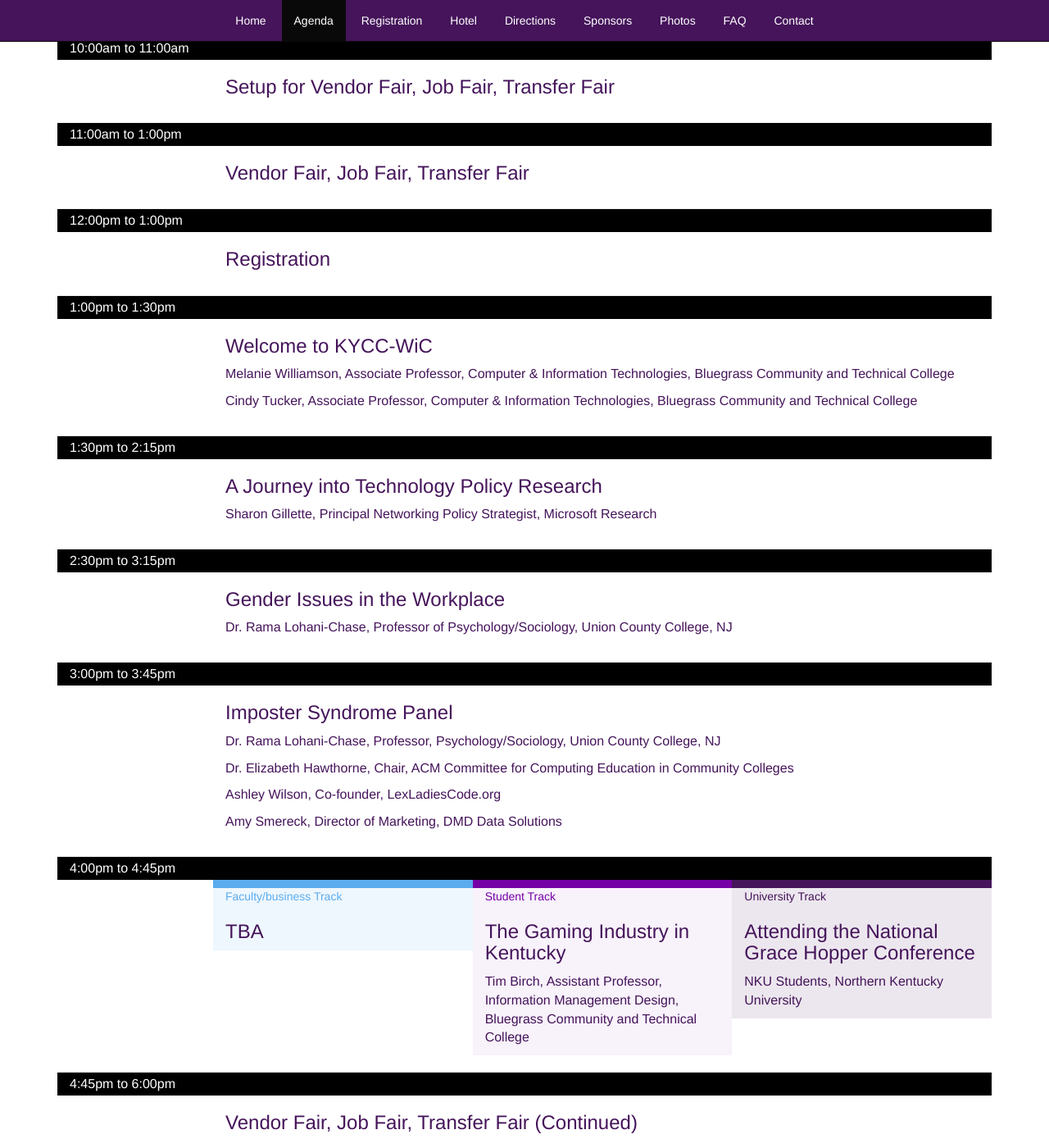
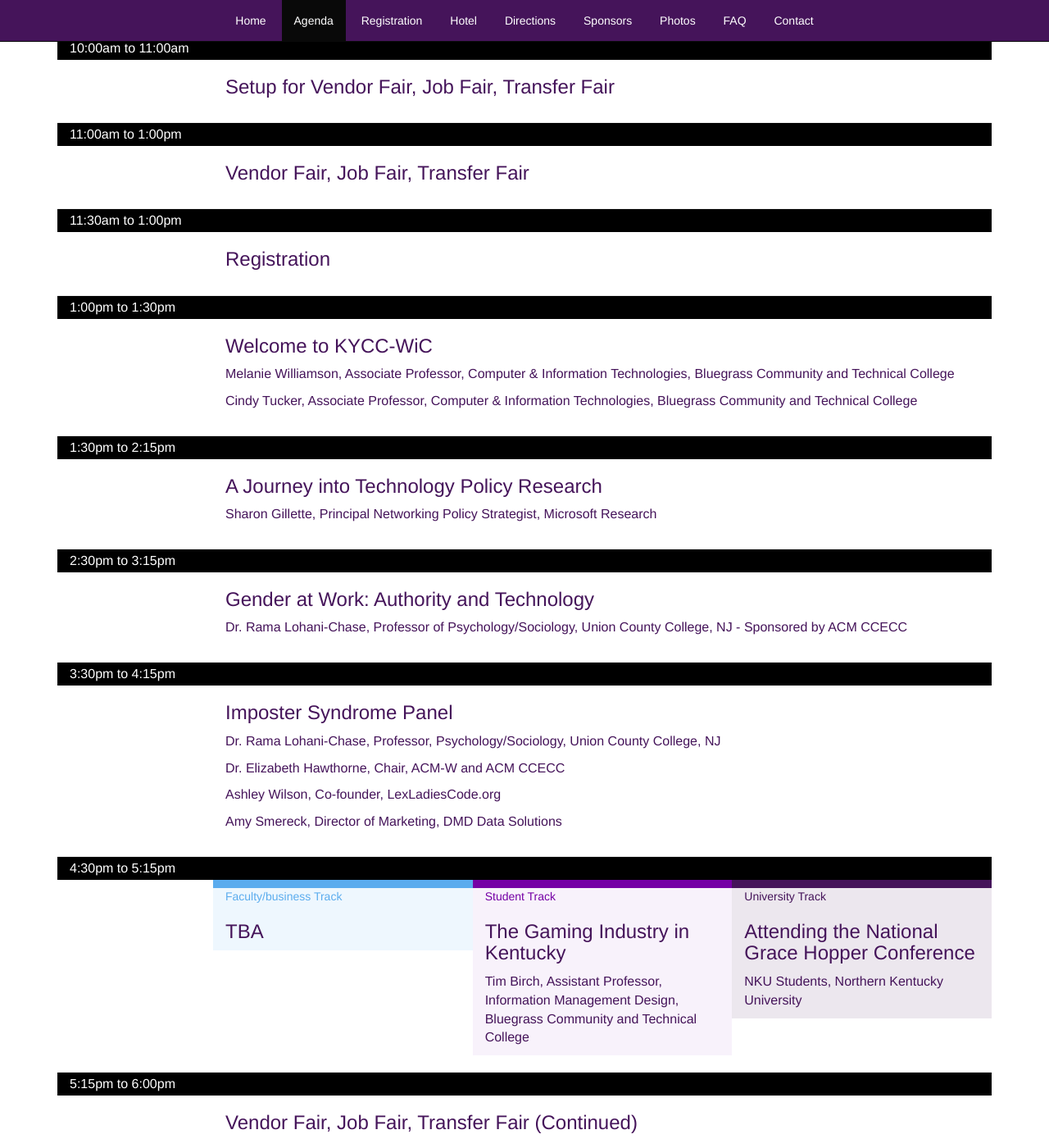
Before and after one commit to LexLadiesCode/KYCC-WIC, a Jekyll site: the page built from agenda.md, in a window 1280 px wide and 1400 px high, scrolled down 643 px. Shown: the whole window at 82% size. Built offline with Jekyll 4.4.1, drawn with Linux system fonts in a browser that asks for light colours; some of the changed text lies outside the part shown.

Commit message:
content updates

```diff
--- a/_data/agenda/2015-04-10.yml
+++ b/_data/agenda/2015-04-10.yml
@@ -14,7 +14,7 @@ times:
         subtitle: Recording "Voices in Video"
         location: TBA
 
-  - start: 12:00pm
+  - start: 11:30am
     end: 1:00pm
     sessions:
       - title: Registration
@@ -48,15 +48,15 @@ times:
   - start: 2:30pm
     end: 3:15pm
     sessions:
-      - title: Gender Issues in the Workplace
+      - title: "Gender at Work: Authority and Technology"
         location: TBA
         speakers:
         - name: Dr. Rama Lohani-Chase
           title: Professor of Psychology/Sociology
-          company: Union County College, NJ
+          company: "Union County College, NJ - Sponsored by ACM CCECC"
 
-  - start: 3:00pm
-    end: 3:45pm
+  - start: 3:30pm
+    end: 4:15pm
     sessions:
       - title: Imposter Syndrome Panel
         location: TBA
@@ -67,7 +67,7 @@ times:
             company: Union County College, NJ
           - name: Dr. Elizabeth Hawthorne
             title: Chair
-            company: ACM Committee for Computing Education in Community Colleges
+            company: "ACM-W and ACM CCECC"
           - name: Ashley Wilson
             title: Co-founder
             company: LexLadiesCode.org
@@ -75,8 +75,8 @@ times:
             title: Director of Marketing
             company: DMD Data Solutions
 
-  - start: 4:00pm
-    end: 4:45pm
+  - start: 4:30pm
+    end: 5:15pm
     sessions:
        - title: TBA
          location: TBA
@@ -92,7 +92,7 @@ times:
          speakers:
            - name: NKU Students
              company: Northern Kentucky University
-  - start: 4:45pm
+  - start: 5:15pm
     end: 6:00pm
     sessions:
       - title: Vendor Fair, Job Fair, Transfer Fair (Continued)
--- a/_data/agenda/2015-04-11.yml
+++ b/_data/agenda/2015-04-11.yml
@@ -24,7 +24,7 @@ times:
         speakers:
           - name: Dr. Elizabeth Hawthorne
             title: Chair
-            company: ACM Committee for Computing Education in Community Colleges
+            company: "ACM-W and ACM CCECC"
   - start: 10:00am
     end: 10:35am
     sessions:
```
Also changed, not shown: sponsors/_posts/2015-01-01-acm.md (+1 -1 lines), sponsors/_posts/2015-01-08-cceecc.md (+1 -1 lines).
